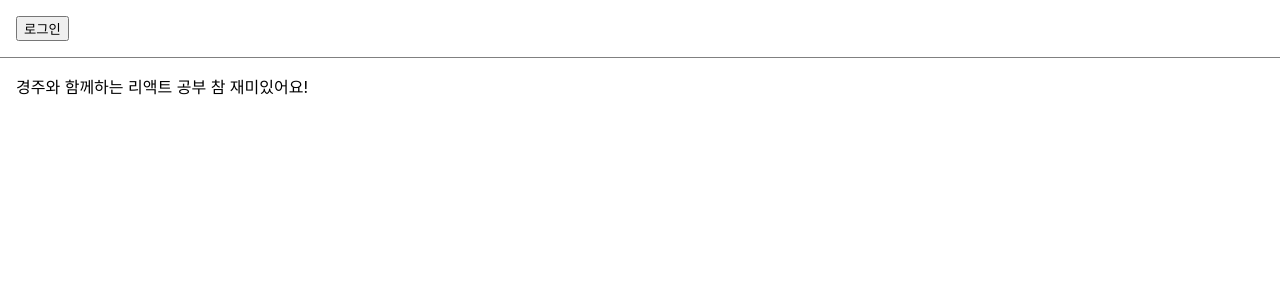
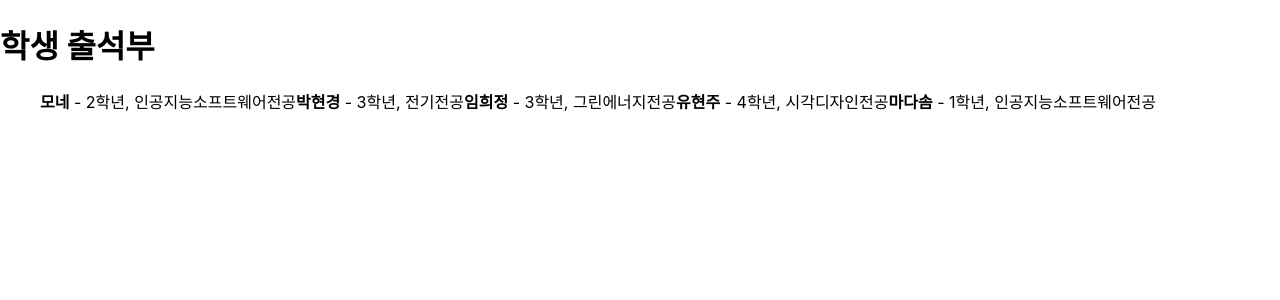
Before and after one commit to chakihwan/ReactProject2024, a React (Create React App) app: page / in a window 1280 px wide. Shown: the top 300 px of the page. Built offline with nearby package versions, Linux system fonts and the light colour scheme.

Commit message:
10장 숫자리스트, 학생출석부1

```diff
--- /dev/null
+++ b/src/chp10/AppNumberList.jsx
@@ -0,0 +1,23 @@
+import React from 'react';
+
+function NumberList(props) {
+    const numbers = props.numbers;
+    const listItems = numbers.map((number)=>
+        <li key={number.toString()}>{number}</li>
+    );
+    return(
+        <ul>{listItems}</ul>
+    );
+
+}
+function AppNumberList() {
+    const numbers = [1, 2, 3, 4, 5, 6, 7];
+    return (
+        <div>
+            <h1>숫자 리스트</h1>
+            <NumberList numbers={numbers} />
+        </div>
+    )
+}
+
+export default AppNumberList;
--- /dev/null
+++ b/src/chp10/StudentAttendance.jsx
@@ -0,0 +1,26 @@
+import React from 'react';
+
+const students = [
+    {id:1, name:"모네", grade:2, major:"인공지능소프트웨어"},
+    {id:2, name:"박현경", grade:3, major:"전기"},
+    {id:3, name:"임희정", grade:3, major:"그린에너지"},
+    {id:4, name:"유현주", grade:4, major:"시각디자인"},
+    {id:5, name:"마다솜", grade:1, major:"인공지능소프트웨어"}
+];
+function StudentAttendance() {
+    return(
+        <div>
+            <h1>학생 출석부</h1>
+            <ul>
+                {
+                    students.map((student)=>(
+                        <l1 key={student.id}>
+                            <b>{student.name}</b> - {student.grade}학년, {student.major}전공
+                        </l1>
+                    ))
+                }
+            </ul>
+        </div>
+    )
+}
+export default StudentAttendance;
--- a/src/index.js
+++ b/src/index.js
@@ -27,11 +27,13 @@
 import MailBox from "./chp09/MailBox";
 import LoginControl2 from "./chp09/LoginControl2";
 import LandingPage from "./chp09/LandingPage";
+import AppNumberList from "./chp10/AppNumberList";
+import StudentAttendance from "./chp10/StudentAttendance";
 
 const root = ReactDOM.createRoot(document.getElementById('root'));
     root.render(
         <React.StrictMode>
-            <LandingPage/>
+            <StudentAttendance/>
         </React.StrictMode>
     );
 
```
Also changed, not shown: src/chp10/AppStudentAttendance.js (added, +12 -0 lines).
